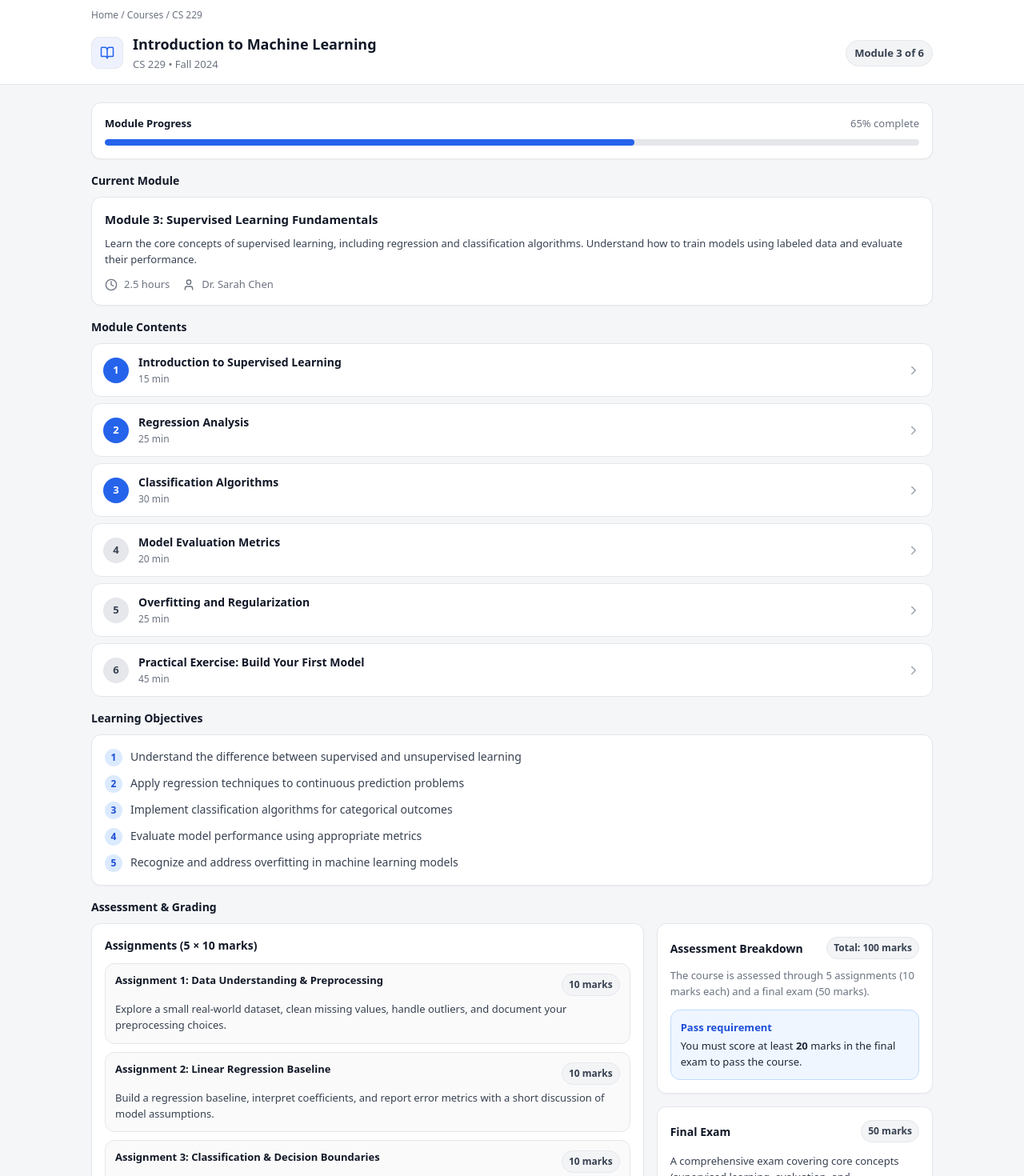
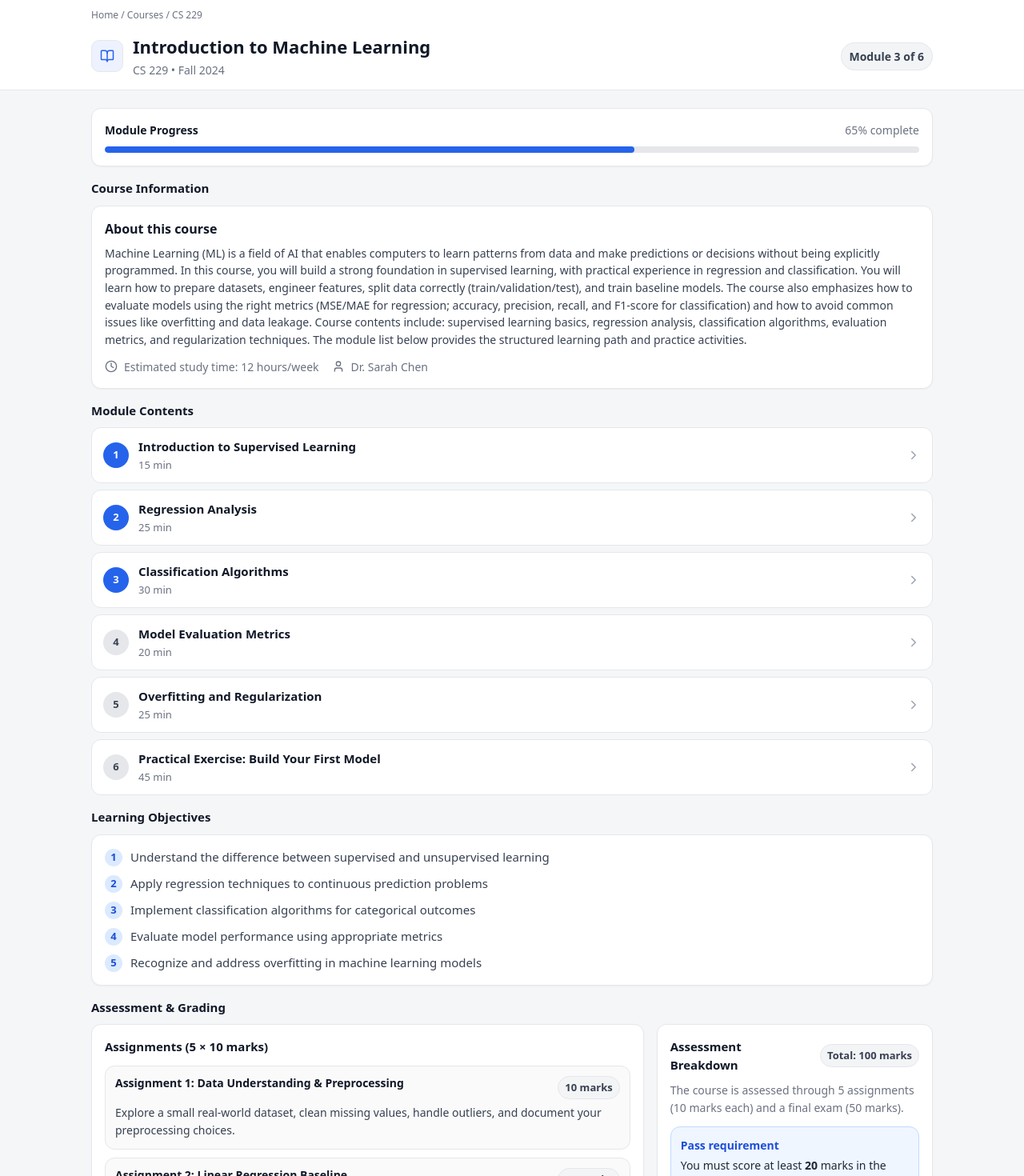
Before and after one commit to AI-assistant-for-web-application/AI-assistant-for-web-application, a React (Vite) app: page / in a window 1280 px wide. Shown: the top 1470 px of the page at 80% size. Built offline with nearby package versions, Linux system fonts and the light colour scheme.

Commit message:
Update course informations

```diff
--- a/src/components/CourseContent.css
+++ b/src/components/CourseContent.css
@@ -74,7 +74,7 @@
 
 .courseTitle {
   margin: 0;
-  font-size: 18px;
+  font-size: 22px;
   font-weight: 650;
   color: var(--text-0);
   white-space: nowrap;
@@ -84,7 +84,7 @@
 
 .courseMeta {
   margin: 2px 0 0;
-  font-size: 13px;
+  font-size: 14px;
   color: var(--text-2);
 }
 
@@ -94,7 +94,7 @@
   background: #f3f4f6;
   border: 1px solid var(--border);
   color: var(--text-1);
-  font-size: 13px;
+  font-size: 14px;
   font-weight: 600;
   flex-shrink: 0;
 }
@@ -110,7 +110,7 @@
 
 .sectionTitle {
   margin: 0 0 10px;
-  font-size: 14px;
+  font-size: 15px;
   font-weight: 700;
   color: var(--text-0);
 }
@@ -132,13 +132,13 @@
 }
 
 .progressLabel {
-  font-size: 13px;
+  font-size: 14px;
   font-weight: 650;
   color: var(--text-0);
 }
 
 .progressValue {
-  font-size: 13px;
+  font-size: 14px;
   color: var(--text-2);
 }
 
@@ -158,23 +158,24 @@
 
 .moduleTitle {
   margin: 0 0 8px;
-  font-size: 15px;
+  font-size: 16px;
   font-weight: 700;
   color: var(--text-0);
 }
 
 .moduleDesc {
   margin: 0 0 12px;
-  font-size: 13px;
+  font-size: 14px;
   color: var(--text-1);
   line-height: 1.55;
+  white-space: pre-line;
 }
 
 .moduleMeta {
   display: flex;
   flex-wrap: wrap;
   gap: 16px;
-  font-size: 13px;
+  font-size: 14px;
   color: var(--text-2);
 }
 
@@ -242,7 +243,7 @@
 
 .itemTitle {
   margin: 0;
-  font-size: 14px;
+  font-size: 15px;
   font-weight: 650;
   color: var(--text-0);
   white-space: nowrap;
@@ -252,7 +253,7 @@
 
 .itemSub {
   margin: 2px 0 0;
-  font-size: 12px;
+  font-size: 13px;
   color: var(--text-2);
 }
 
@@ -274,7 +275,7 @@
   display: flex;
   align-items: flex-start;
   gap: 10px;
-  font-size: 14px;
+  font-size: 15px;
   color: var(--text-1);
 }
 
@@ -286,7 +287,7 @@
   color: #1d4ed8;
   display: grid;
   place-items: center;
-  font-size: 12px;
+  font-size: 13px;
   font-weight: 750;
   flex-shrink: 0;
   margin-top: 1px;
@@ -335,14 +336,14 @@
 
 .assessmentTitle {
   margin: 0;
-  font-size: 14px;
+  font-size: 15px;
   font-weight: 750;
   color: var(--text-0);
 }
 
 .mutedText {
   margin: 0;
-  font-size: 13px;
+  font-size: 14px;
   color: var(--text-2);
   line-height: 1.55;
 }
@@ -355,7 +356,7 @@
   background: #f3f4f6;
   border: 1px solid var(--border);
   color: var(--text-1);
-  font-size: 12px;
+  font-size: 13px;
   font-weight: 700;
   white-space: nowrap;
 }
@@ -369,14 +370,14 @@
 }
 
 .noteTitle {
-  font-size: 13px;
+  font-size: 14px;
   font-weight: 750;
   color: #1d4ed8;
   margin-bottom: 4px;
 }
 
 .noteText {
-  font-size: 13px;
+  font-size: 14px;
   color: #1f2937;
 }
 
@@ -403,14 +404,14 @@
 }
 
 .assessmentItemName {
-  font-size: 13px;
+  font-size: 14px;
   font-weight: 750;
   color: var(--text-0);
   line-height: 1.35;
 }
 
 .assessmentItemIntro {
-  font-size: 13px;
+  font-size: 14px;
   color: var(--text-1);
   line-height: 1.55;
 }
@@ -433,7 +434,7 @@
   padding: 10px 12px;
   border-bottom: 1px solid var(--border);
   text-align: left;
-  font-size: 13px;
+  font-size: 14px;
 }
 
 .gradingTable th {
--- a/src/components/CourseContent.tsx
+++ b/src/components/CourseContent.tsx
@@ -148,18 +148,26 @@ const CourseContent = () => {
           </div>
         </section>
 
-        <section aria-label="Current module">
-          <h2 className="sectionTitle">Current Module</h2>
+        <section aria-label="Course information">
+          <h2 className="sectionTitle">Course Information</h2>
           <div className="card">
-            <h3 className="moduleTitle">Module 3: Supervised Learning Fundamentals</h3>
+            <h3 className="moduleTitle">About this course</h3>
             <p className="moduleDesc">
-              Learn the core concepts of supervised learning, including regression and classification algorithms.
-              Understand how to train models using labeled data and evaluate their performance.
+              Machine Learning (ML) is a field of AI that enables computers to learn patterns from data and make predictions or decisions
+              without being explicitly programmed. In this course, you will build a strong foundation in supervised learning, with practical
+              experience in regression and classification.
+
+              You will learn how to prepare datasets, engineer features, split data correctly (train/validation/test), and train baseline models.
+              The course also emphasizes how to evaluate models using the right metrics (MSE/MAE for regression; accuracy, precision, recall,
+              and F1-score for classification) and how to avoid common issues like overfitting and data leakage.
+
+              Course contents include: supervised learning basics, regression analysis, classification algorithms, evaluation metrics, and
+              regularization techniques. The module list below provides the structured learning path and practice activities.
             </p>
             <div className="moduleMeta">
               <div className="metaItem">
                 <Clock size={16} />
-                <span>2.5 hours</span>
+                <span>Estimated study time: 12 hours/week</span>
               </div>
               <div className="metaItem">
                 <User size={16} />
```
